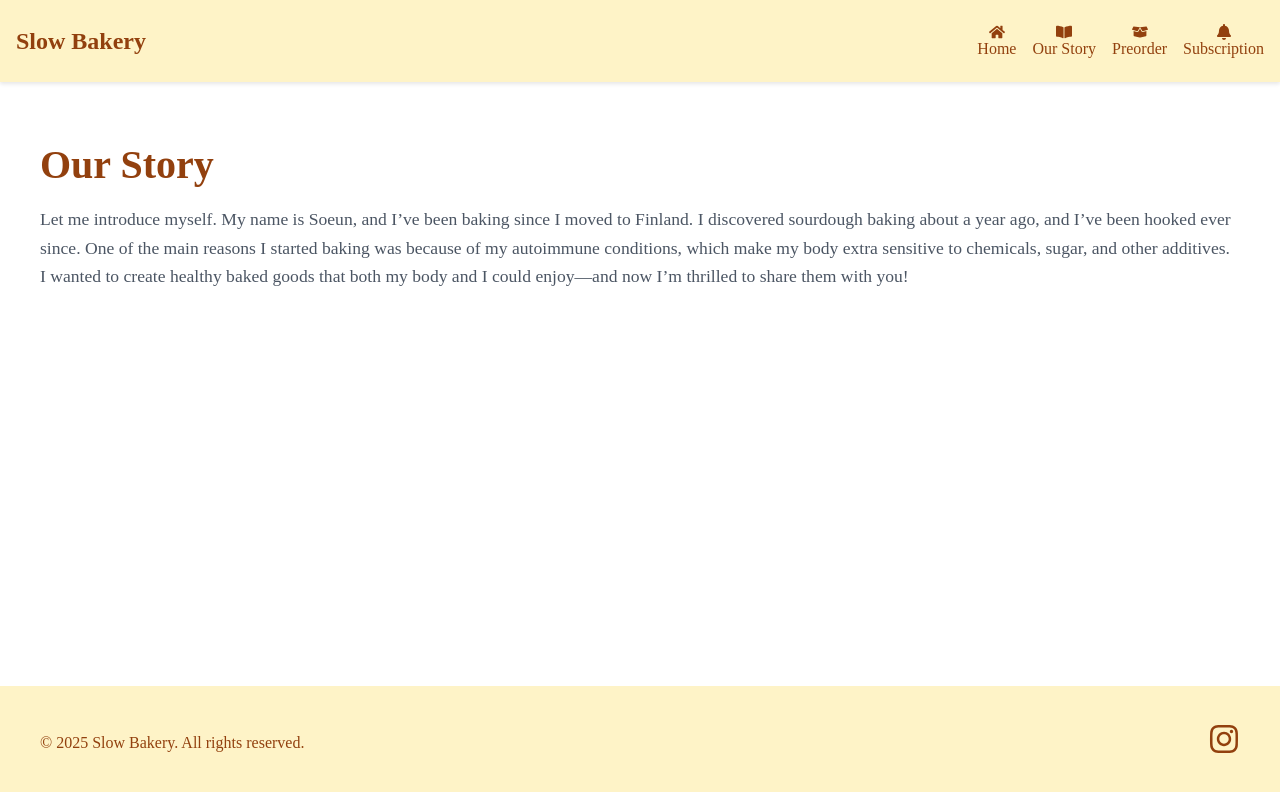
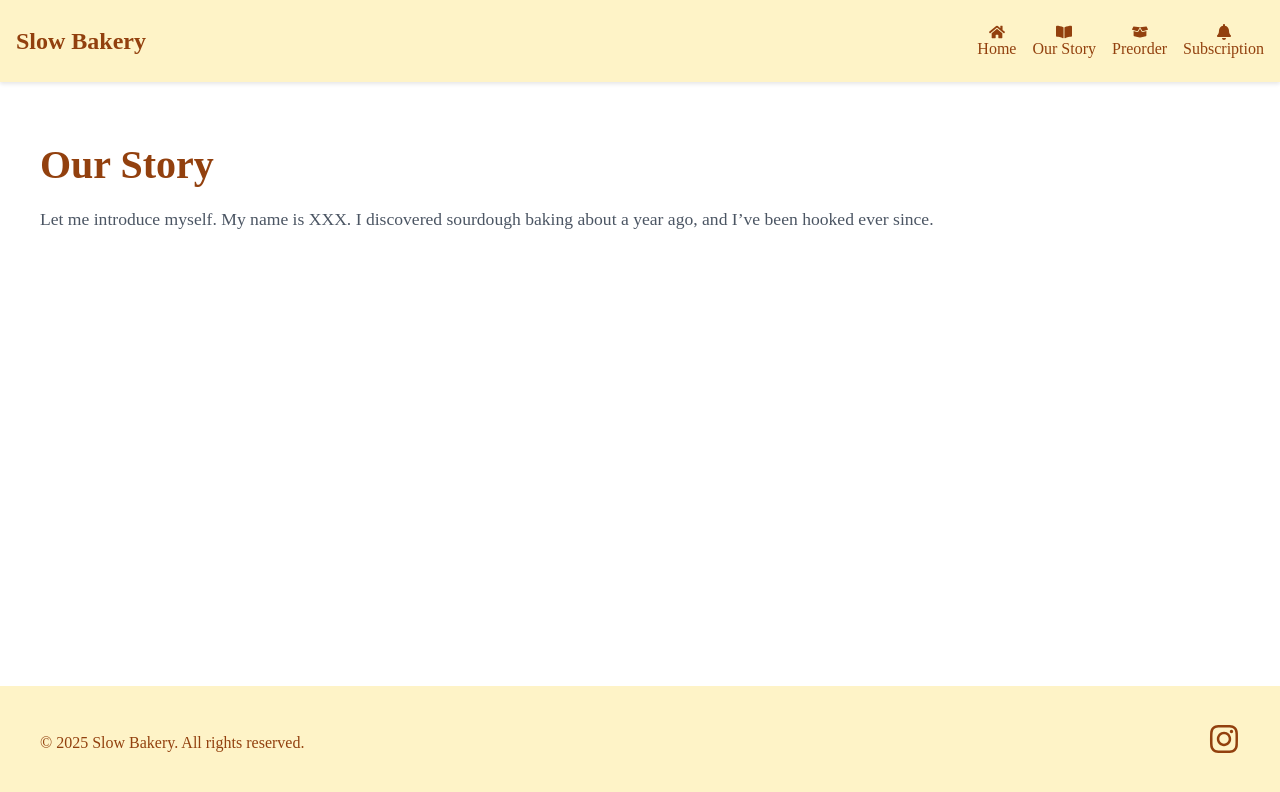
Before and after one commit to aqyakush/slowbakery, a React (Create React App) app: page /our-story in a window 1280 px wide. Shown: the top 792 px of the page. Built offline with nearby package versions, Linux system fonts and the light colour scheme.

Commit message:
Update index.tsx

```diff
--- a/src/pages/OurStory/index.tsx
+++ b/src/pages/OurStory/index.tsx
@@ -6,7 +6,7 @@ export default function OurStory() {
       <Title>Our Story</Title>
       <Content>
         <p>
-            Let me introduce myself. My name is Soeun, and I’ve been baking since I moved to Finland. I discovered sourdough baking about a year ago, and I’ve been hooked ever since. One of the main reasons I started baking was because of my autoimmune conditions, which make my body extra sensitive to chemicals, sugar, and other additives. I wanted to create healthy baked goods that both my body and I could enjoy—and now I’m thrilled to share them with you!
+            Let me introduce myself. My name is XXX. I discovered sourdough baking about a year ago, and I’ve been hooked ever since.
         </p>
       </Content>
     </PageWrapper>
```
